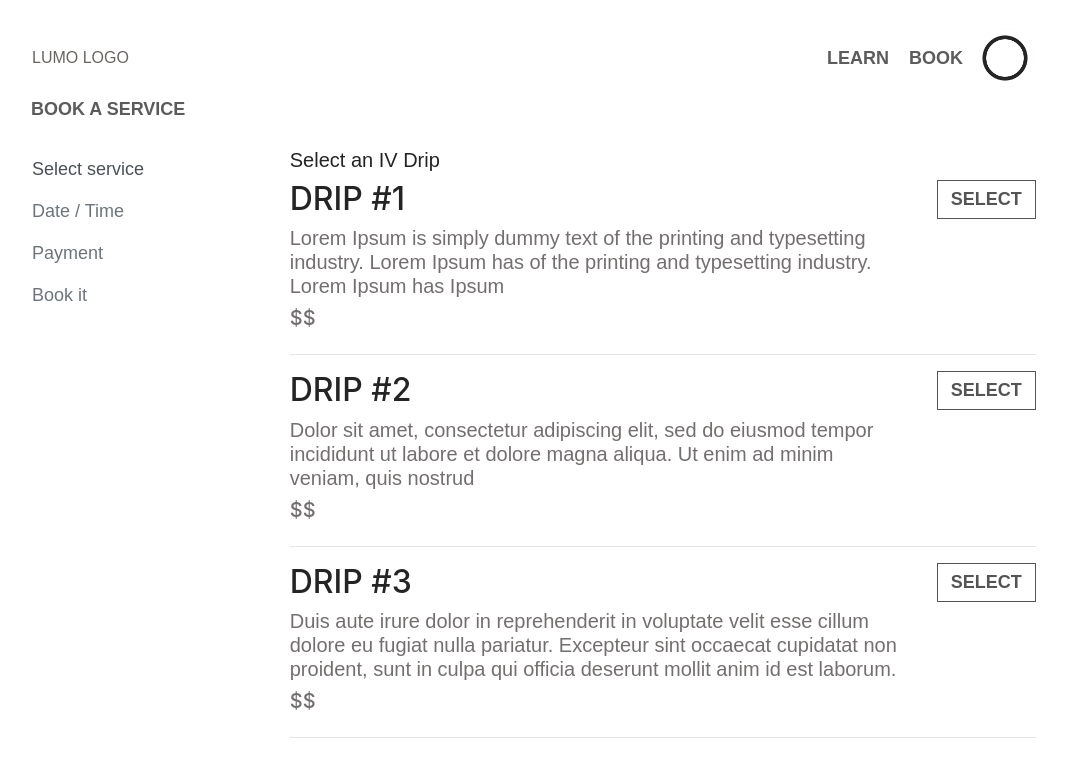
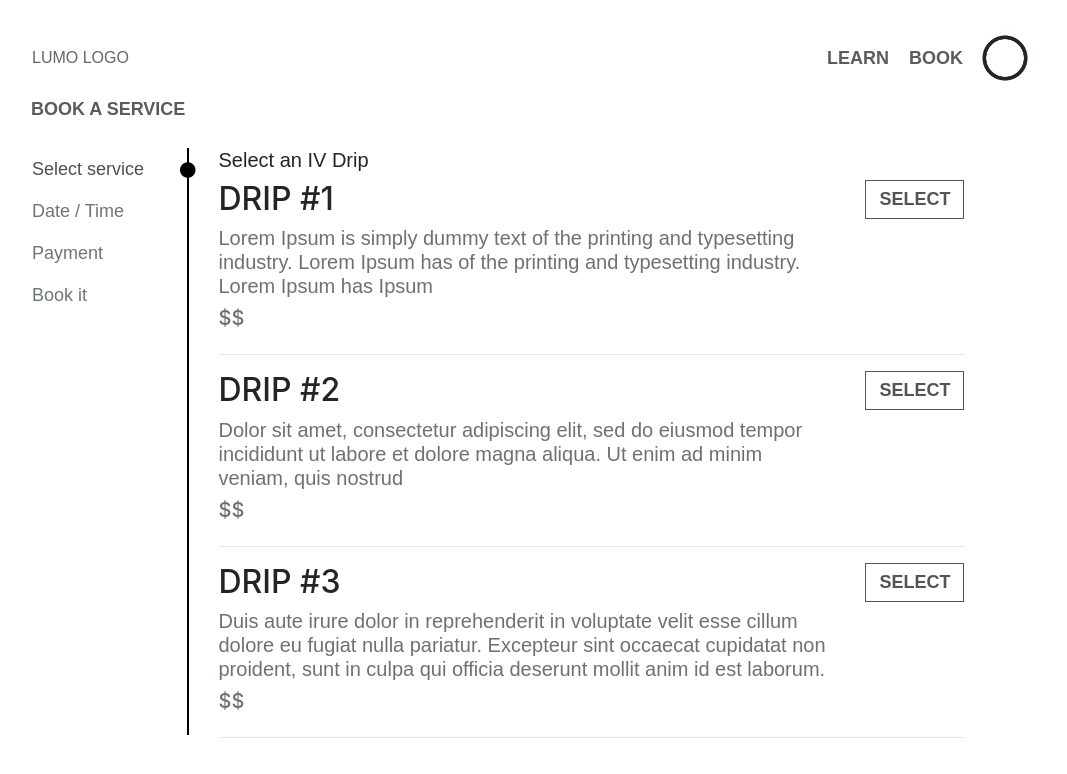
Before and after one commit to pratapshiv1992/react-bootstrap, a React (Create React App) app: page / in a window 1280 px wide. Shown: the top 774 px of the page, without its empty margins (124-1191 px from the left). Built offline with nearby package versions, Linux system fonts and the light colour scheme.

Commit message:
vertical bar and identation tweaks

```diff
--- a/src/assets/styles/common.css
+++ b/src/assets/styles/common.css
@@ -22,7 +22,7 @@
     font-weight: bolder;
     font-family: Arial;
     font-size: large;
-    padding: 0px  0px 25px 15px;
+    padding: 0px 0px 25px 15px;
 }
 
 .navItem {
@@ -35,7 +35,7 @@
     padding: 0px !important;
 }
 
-.button{
+.button {
     background-color: white;
     color: #424242cc;
     border: 1px solid;
@@ -56,7 +56,7 @@
     color: black;
 }
 
-.service-btn{
+.service-btn {
     background-color: white !important;
     color: #000000ab !important;
     border: 1px solid;
@@ -68,45 +68,46 @@
     font-family: sans-serif;
 }
 
-.border{
+.border {
     border: 1.5px solid #867f7f !important;
     margin-top: 30px;
 }
 
-.icon{
+.icon {
     font-size: xx-large;
     float: left;
 }
 
-.label{
+.label {
     float: left;
     padding: 3px 15px;
-    color:#6a6d6f;
+    color: #6a6d6f;
 }
 
-.color-48{
-    color:#484747e3;
+.color-48 {
+    color: #484747e3;
 }
-.inherit{
+
+.inherit {
     padding-left: inherit;
 }
 
-.h5{
-    color:#2e2b2bf2;
+.h5 {
+    color: #2e2b2bf2;
     padding: 10px 20px;
     max-width: 715px;
     font-family: Arial;
 }
 
-.bgcolor-e3{
+.bgcolor-e3 {
     background-color: #e3e1e1;
 }
 
-.rm-padding{
+.rm-padding {
     padding: 0px;
 }
 
-.pmt-heading{
+.pmt-heading {
     color: #484747e3 !important;
     font-weight: bolder;
     font-size: x-large;
@@ -114,27 +115,89 @@
     font-family: Arial;
 }
 
-.padding-btm20{
+.padding-btm20 {
     padding-bottom: 20px;
 }
 
-.padding5-13{
+.padding5-13 {
     padding: 5px 13px !important;
 }
 
-.color-61{
-    color:#615b5be0 !important;
+.color-61 {
+    color: #615b5be0 !important;
 }
 
-.color-00{
-    color:#000000db;
+.color-00 {
+    color: #000000db;
 }
 
-.reffrn-btn{
+.reffrn-btn {
     padding: 35px 70px;
 }
 
-.booktreat-btn{
+.booktreat-btn {
     padding: 35px 80px;
     margin-right: 25px;
 }
+
+.verticle-line {
+    border-right: 2px solid black;
+    max-height: 587px;
+    margin-right: 15px;
+    padding-left: 0px;
+}
+
+
+.verticle-point {
+    padding-left: 96%;
+    position: absolute;
+    color: black;
+    z-index: -1;
+}
+
+.padding-top-14 {
+    padding-top: 14px;
+}
+
+.padding-top-55 {
+    padding-top: 55px;
+}
+
+.padding-top-96 {
+    padding-top: 96px;
+}
+
+.padding-top-137 {
+    padding-top: 137px;
+}
+
+
+@media screen and (max-width: 998px) {
+    .verticle-point {
+        visibility: hidden;
+    }
+
+    .verticle-line {
+        border: none;
+    }
+}
+
+@media screen and (max-width: 1199px) {
+
+    .padding-top-14 {
+        padding-top: 24px;
+    }
+
+    .padding-top-55 {
+        padding-top: 81px;
+    }
+
+    .padding-top-96 {
+        padding-top: 122px;
+    }
+
+    .padding-top-137 {
+        padding-top: 163px;
+    }
+
+}
--- a/src/components/BookAService.jsx
+++ b/src/components/BookAService.jsx
@@ -11,11 +11,13 @@ import {
     selectCreditLabel,
     selectCreditOption
 } from '../resources/dummyData';
-import {prepareBookedData,getCuurentWeekDateSlotArray} from '../utils';
+import {prepareBookedData, getCuurentWeekDateSlotArray, getClassName} from '../utils';
+import {MDBIcon} from "mdbreact";
 
 const timeSlots = getCuurentWeekDateSlotArray();
 const TabLinks = ({data, activeKey}) => {
-    const navItemElements = data.map(({eventKey, label, defaultLink},i) => <Nav.Item key={i+""} className={"navItem"}>
+    const navItemElements = data.map(({eventKey, label, defaultLink}, i) => <Nav.Item key={i + ""}
+                                                                                      className={"navItem"}>
         <Nav.Link eventKey={eventKey} disabled={defaultLink || activeKey === eventKey ? false : true}>{label}</Nav.Link>
     </Nav.Item>);
     return <Nav variant="tabs" className="flex-column">
@@ -27,6 +29,7 @@ const BookAService = (props) => {
     const [selectedService, setSelectedService] = React.useState({});
     const [activeKey, setActiveKey] = React.useState("selectService");
     const [selectedDate, setSelectedDate] = React.useState(null);
+    const paddingTop = getClassName(activeKey);
 
     return (
         <Container>
@@ -35,7 +38,8 @@ const BookAService = (props) => {
                     <div className="div">BOOK A SERVICE</div>
                 </Col>
                 <Col sm={9}>{Object.keys(selectedService).length > 0 && activeKey === "dateTime" &&
-                <h5 className={"h5 bgcolor-e3"}> You're booking &nbsp;&nbsp;<strong>{selectedService.dripName}</strong>&nbsp;&nbsp;
+                <h5 className={"h5 bgcolor-e3"}> You're booking &nbsp;&nbsp;
+                    <strong>{selectedService.dripName}</strong>&nbsp;&nbsp;
                     (60 Minute duration)
                 </h5>}</Col>
             </Row>
@@ -47,7 +51,9 @@ const BookAService = (props) => {
                                }
                            }}>
                 <Row>
-                    <Col sm={3}><TabLinks data={tabLinksData} activeKey={activeKey}/></Col>
+                    <Col sm={2} className={"verticle-line"}><MDBIcon className={`verticle-point ${paddingTop}`}
+                                                                     icon="circle"/><TabLinks data={tabLinksData}
+                                                                                              activeKey={activeKey}/></Col>
                     <Col sm={9}>
                         <Tab.Content>
                             <Tab.Pane eventKey="selectService"><SelectService dripData={dripData}
--- a/src/components/SelectService.jsx
+++ b/src/components/SelectService.jsx
@@ -1,9 +1,9 @@
 import React from 'react';
-import {Row, Col, Button,Container} from 'react-bootstrap';
+import {Row, Col, Button, Container} from 'react-bootstrap';
 
 const SelectService = ({dripData, setSelectedService, setActiveKey}, i) => {
-    const elements = dripData.map(({dripText, dripName},i) =>
-        <div key={i+""}>
+    const elements = dripData.map(({dripText, dripName}, i) =>
+        <div key={i + ""}>
             <Row>
                 <Col sm={10}><h2 className={"color-00"}>{dripName}</h2>
                     <h5 className={"h5 rm-padding color-61"}>{dripText}</h5>
--- a/src/resources/dummyData.js
+++ b/src/resources/dummyData.js
@@ -32,7 +32,7 @@ export const selectCreditOption = [
     {text: "6 pack of IV | expiration | $600"}
 ];
 
-export const serviceBookedData = ()=> [
+export const serviceBookedData = () => [
     {dripName: "IM SHOT #6", duration: "5 Minutes", date: "", amount: "$100"},
 ];
 
--- a/src/utils/index.js
+++ b/src/utils/index.js
@@ -12,18 +12,18 @@ export const prepareBookedData = ({selectedService: {dripName}, selectedDate: da
     return defaultBookedData;
 }
 
-export const getWeekOf = ()=>{
+export const getWeekOf = () => {
     const startOfWeek = moment().startOf('isoWeek');
-    return getFormattedTime({date:startOfWeek.toDate(),format:"M/D/YYYY"})
+    return getFormattedTime({date: startOfWeek.toDate(), format: "M/D/YYYY"})
 }
 
-export const getCuurentWeekDateSlotArray = ()=>{
+export const getCuurentWeekDateSlotArray = () => {
     const startOfWeek = moment().startOf('isoWeek');
     const weekDateSlotArray = [];
-    let day = startOfWeek, slotsArray = [], slot = "",dayCount= 0;
-    while (dayCount <7) {
+    let day = startOfWeek, slotsArray = [], slot = "", dayCount = 0;
+    while (dayCount < 7) {
         let i = 0;
-        slot = day.clone().add(dayCount+7, 'hours');
+        slot = day.clone().add(dayCount + 7, 'hours');
         while (i < 7) {
             slotsArray.push(slot.toDate());
             slot = slot.clone().add(1, 'd');
@@ -36,3 +36,19 @@ export const getCuurentWeekDateSlotArray = ()=>{
     }
     return weekDateSlotArray;
 }
+
+
+export const getClassName = (activeKey) => {
+    switch (activeKey) {
+        case "selectService":
+            return "padding-top-14"
+        case "dateTime":
+            return "padding-top-55"
+        case "payment":
+            return "padding-top-96"
+        case "bookIt":
+            return "padding-top-137"
+        default:
+            return "padding-top-14"
+    }
+}
```
Also changed, not shown: src/components/Payment.jsx (+4 -4 lines), src/components/ServiceDateTime.jsx (+8 -6 lines). Lines whose indentation alone changed are shown as unchanged.
